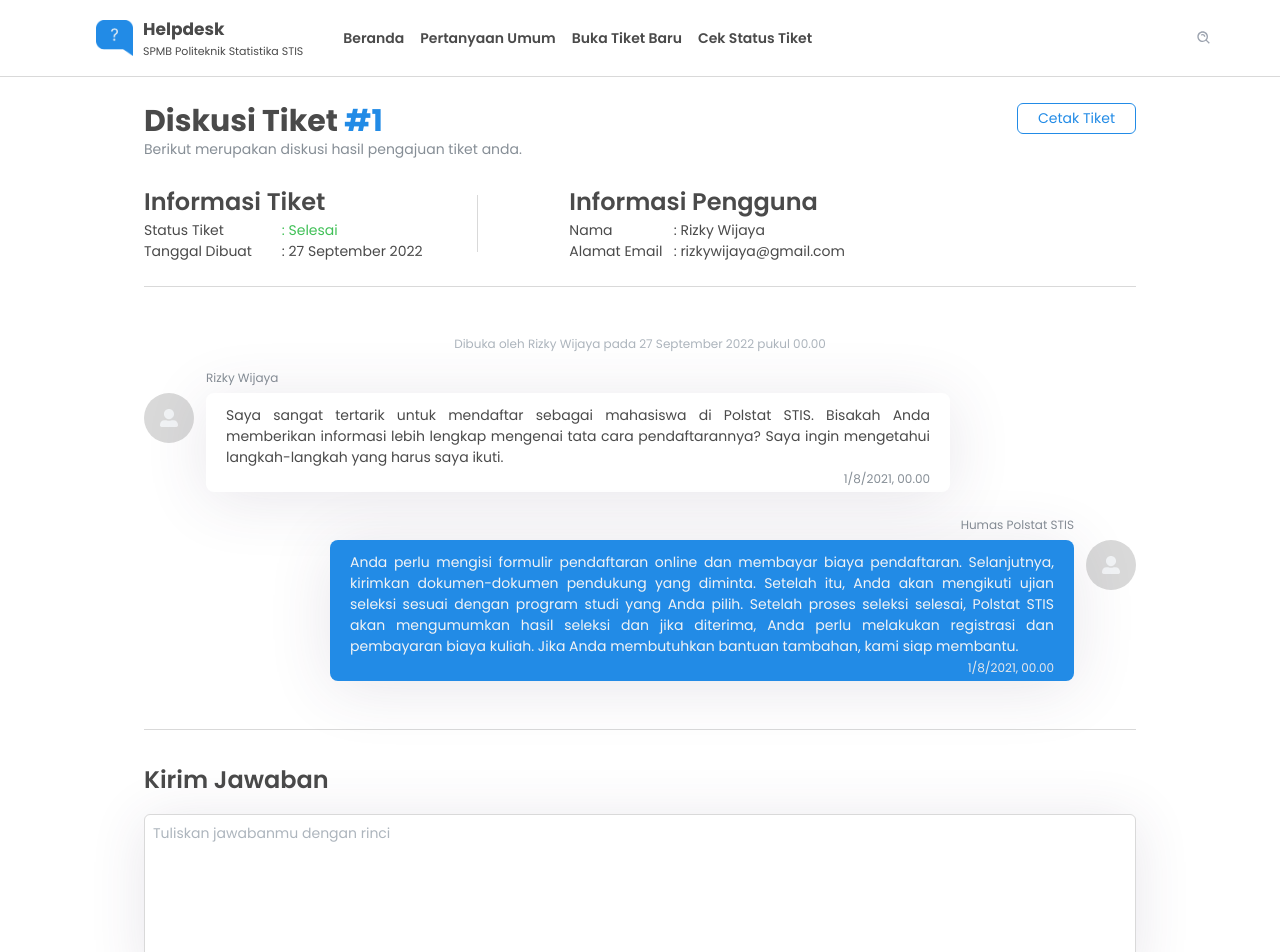
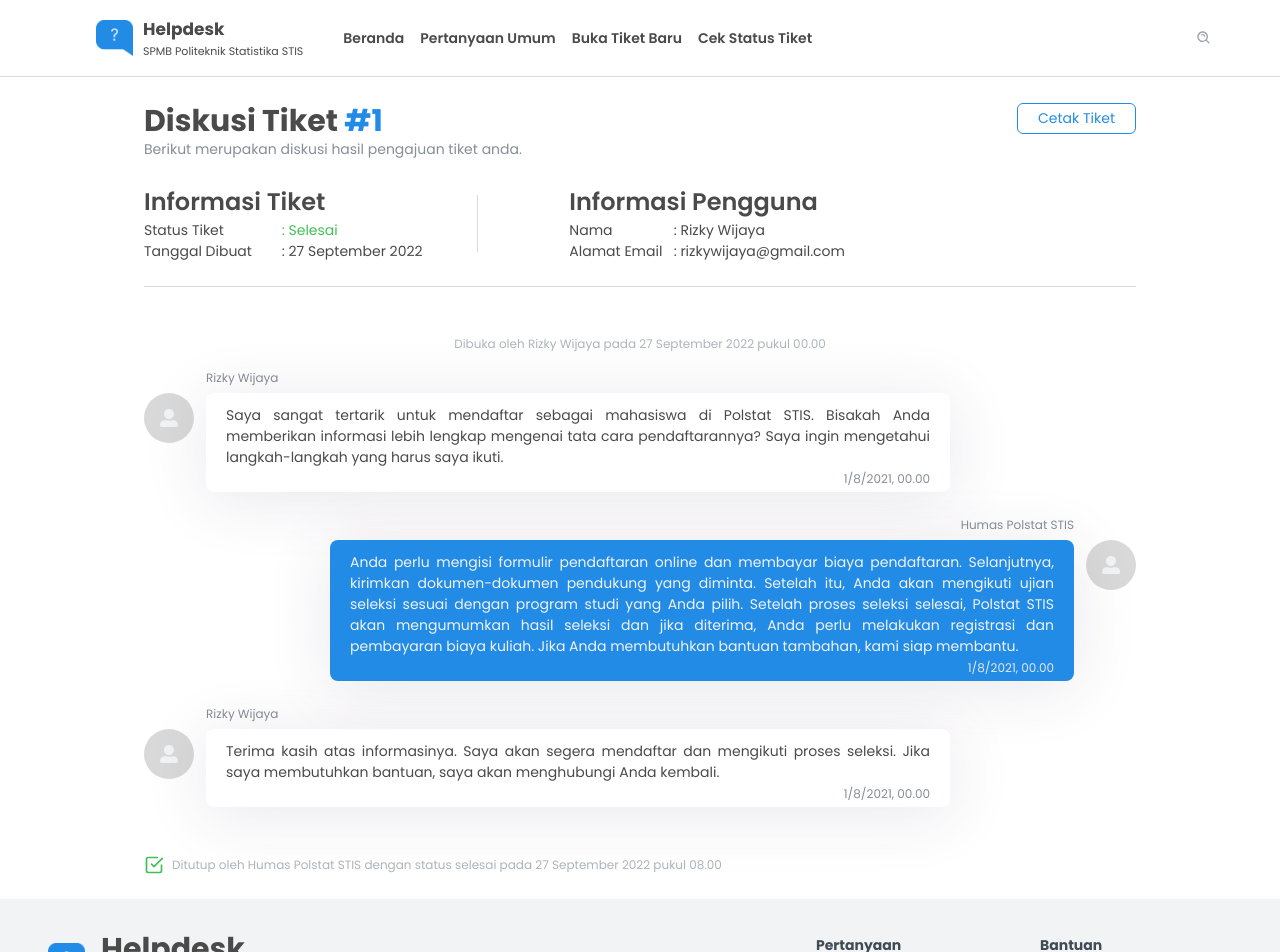
Before and after one commit to damarss/helpdesk, a Next.js app: page /check-ticket/1 in a window 1280 px wide. Shown: the top 952 px of the page. Built offline with nearby package versions, Linux system fonts and the light colour scheme.

Commit message:
tampilan waktu closed

```diff
--- a/app/check-ticket/[number]/page.tsx
+++ b/app/check-ticket/[number]/page.tsx
@@ -18,16 +18,20 @@ type ticket = {
   number: string;
   isClosed: boolean;
   createdAt: string;
+  closedAt?: string;
+  closedBy?: string;
   userName: string;
   userEmail: string;
   discussions: discussion[];
 };
 
 const page = ({ params }: { params: Params }) => {
-  const tiket = {
+  const ticket = {
     number: params.number,
     isClosed: true,
     createdAt: "2022-09-27T00:00:00.000Z",
+    closedAt: "2022-09-27T08:00:00.000Z",
+    closedBy: "Humas Polstat STIS",
     userName: "Rizky Wijaya",
     userEmail: "rizkywijaya@gmail.com",
     discussions: [
@@ -45,16 +49,24 @@ const page = ({ params }: { params: Params }) => {
           "Anda perlu mengisi formulir pendaftaran online dan membayar biaya pendaftaran. Selanjutnya, kirimkan dokumen-dokumen pendukung yang diminta. Setelah itu, Anda akan mengikuti ujian seleksi sesuai dengan program studi yang Anda pilih. Setelah proses seleksi selesai, Polstat STIS akan mengumumkan hasil seleksi dan jika diterima, Anda perlu melakukan registrasi dan pembayaran biaya kuliah. Jika Anda membutuhkan bantuan tambahan, kami siap membantu.",
         createdAt: "2021-08-01T00:00:00.000Z",
       },
+      {
+        id: 3,
+        userName: "Rizky Wijaya",
+        message:
+          "Terima kasih atas informasinya. Saya akan segera mendaftar dan mengikuti proses seleksi. Jika saya membutuhkan bantuan, saya akan menghubungi Anda kembali.",
+        createdAt: "2021-08-01T00:00:00.000Z",
+      }
     ],
   };
 
   return (
     <main className="flex flex-col justify-center mx-7 md:mx-36">
-      <DiscussionHead ticket={tiket} />
-      <DiscussionBody ticket={tiket} />
-      <DiscussionForm />
+      <DiscussionHead ticket={ticket} />
+      <DiscussionBody ticket={ticket} />
+      {!ticket.isClosed && <DiscussionForm />}
     </main>
   );
 };
 
 export default page;
+export type { ticket, discussion };
--- a/components/CheckForm.tsx
+++ b/components/CheckForm.tsx
@@ -70,7 +70,6 @@ const CheckForm: React.FC<CheckFormProps> = () => {
 
   return (
     <form onSubmit={handleSubmit}>
-
       <div className="flex flex-col md:flex-row">
         <div className="flex flex-col space-y-4 md:space-y-6 md:w-2/5 lg:w-1/4">
           <Alert showAlert={showAlert} setShowAlert={setShowAlert} errorType={errorType} />
--- a/components/DiscussionBody.tsx
+++ b/components/DiscussionBody.tsx
@@ -1,6 +1,7 @@
 import React from "react";
 import DiscussionCard from "./DiscussionCard";
-import { ticket } from "./DiscussionHead";
+import { ticket } from "@/app/check-ticket/[number]/page";
+import { LuCheckSquare } from "react-icons/lu";
 
 type Props = {
   ticket: ticket;
@@ -10,7 +11,7 @@ const DiscussionBody = (props: Props) => {
   const { ticket } = props;
 
   return (
-    <div className="mb-6 md:mb-8 border-b-[1px] border-grey-light">
+    <div className="mb-4 md:mb-6">
       <span className="block text-secondary text-grey-light mb-10 text-center">
         Dibuka oleh {ticket.userName} pada{" "}
         {new Date(ticket.createdAt).toLocaleDateString("id", {
@@ -31,6 +32,10 @@ const DiscussionBody = (props: Props) => {
             createdAt={discussion.createdAt}
           />
         ))}
+      {ticket.isClosed && (<div className="flex space-x-2 items-center">
+        <LuCheckSquare className="text-xl text-green" />
+        <p className="text-secondary text-grey-light">Ditutup oleh {ticket?.closedBy} dengan status selesai pada {new Date(ticket?.closedAt || "").toLocaleDateString("id", {day: "numeric", month: "long", year: "numeric", hour: "numeric", minute: "numeric"})}</p>
+      </div>)}
     </div>
   );
 };
--- a/components/DiscussionForm.tsx
+++ b/components/DiscussionForm.tsx
@@ -4,7 +4,7 @@ type Props = {};
 
 const DiscussionForm = (props: Props) => {
   return (
-    <form className="mb-8 md:mb-12">
+    <form className="mb-8 md:mb-12 border-t-[1px] border-grey-light pt-6">
       <h2 className="text-h2 font-h2 mb-4">Kirim Jawaban</h2>
       <textarea
         cols={30}
--- a/components/DiscussionHead.tsx
+++ b/components/DiscussionHead.tsx
@@ -1,21 +1,6 @@
 import React from "react";
 import { FaPrint } from "react-icons/fa";
-
-type discussion = {
-  id: number;
-  userName: string;
-  message: string;
-  createdAt: string;
-};
-
-type ticket = {
-  number: string;
-  isClosed: boolean;
-  createdAt: string;
-  userName: string;
-  userEmail: string;
-  discussions: discussion[];
-};
+import { ticket } from "@/app/check-ticket/[number]/page";
 
 type Props = {
   ticket: ticket;
@@ -90,4 +75,3 @@ const DiscussionHead = (props: Props) => {
 };
 
 export default DiscussionHead;
-export type { Props, ticket, discussion };
```
